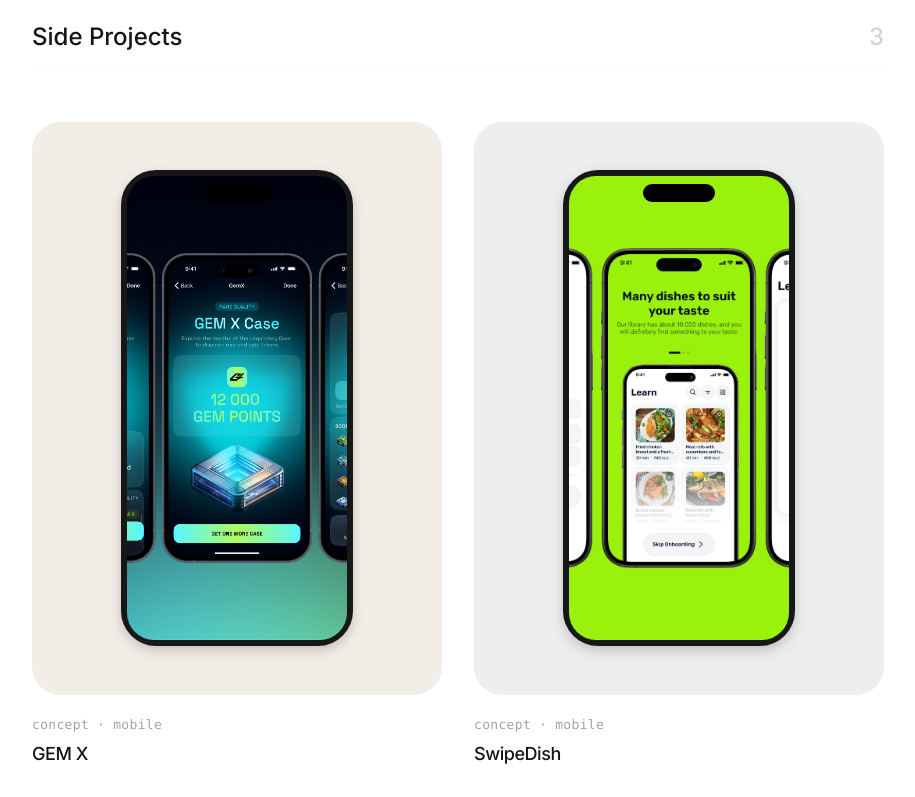
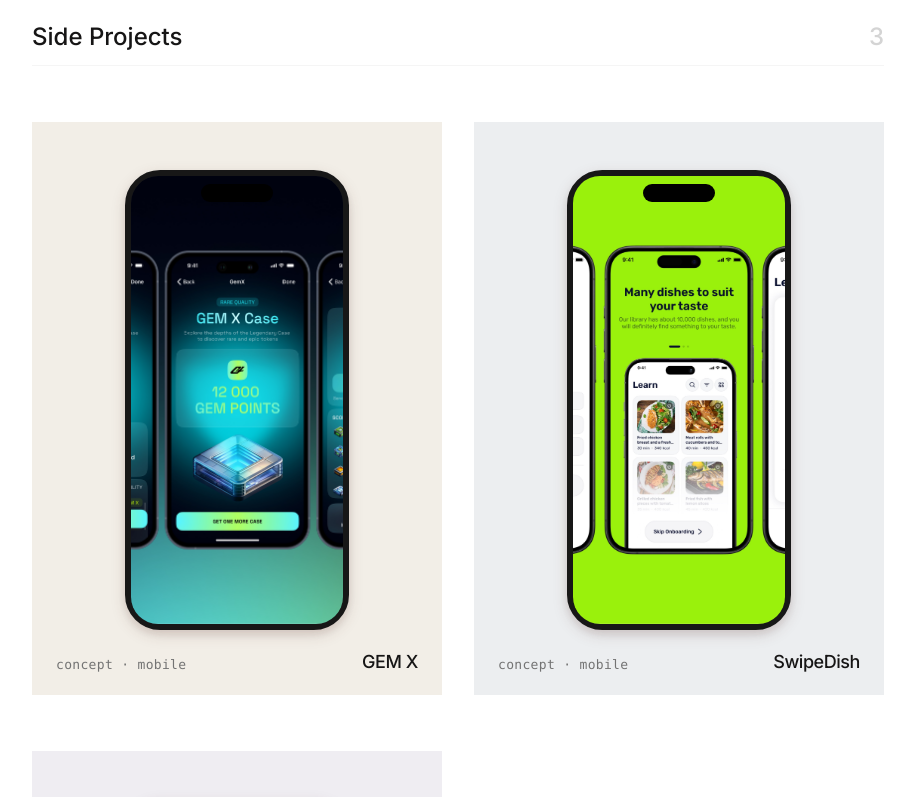
Before and after one commit to de-nsign/portfolio, a Next.js app: page /igaming in a window 1280 px wide. Shown: the part 2860-3657 px from the top of the page, without its empty margins (182-1097 px from the left). Built offline with nearby package versions, Linux system fonts and the light colour scheme; a web font is replaced by a local one.

Commit message:
Side Projects: square card corners, caption in bottom corners
Drop the panel border-radius (sharp corners) and move the caption inside the
card: category tags in the bottom-left, title in the bottom-right.

Co-Authored-By: Claude Opus 4.8 <noreply@anthropic.com>

```diff
--- a/src/components/igaming/SideProjects.tsx
+++ b/src/components/igaming/SideProjects.tsx
@@ -35,23 +35,19 @@ export default function SideProjects() {
           return (
             <article key={p.slug} className="group">
               <div
-                className="flex items-center justify-center rounded-[28px] py-12"
+                className="relative flex justify-center px-6 pt-12 pb-16"
                 style={{ backgroundColor: PANEL_TINTS[i % PANEL_TINTS.length] }}
               >
                 <PhoneMock src={p.image} alt={`${p.title} — concept`} />
+
+                {/* Caption tucked into the bottom corners of the card */}
+                <p className="absolute bottom-5 left-6 font-mono text-[13px] tracking-wide text-neutral-500">
+                  {kinds.join(" · ")}
+                </p>
+                <h3 className="absolute bottom-5 right-6 text-[18px] font-medium tracking-tight text-ink">
+                  {p.title}
+                </h3>
               </div>
-
-              <p className="mt-5 flex items-center gap-2 font-mono text-[13px] tracking-wide text-neutral-400">
-                {kinds.map((k, j) => (
-                  <span key={k} className="flex items-center gap-2">
-                    {j > 0 && <span aria-hidden>·</span>}
-                    {k}
-                  </span>
-                ))}
-              </p>
-              <h3 className="mt-1.5 text-[18px] font-medium tracking-tight text-ink">
-                {p.title}
-              </h3>
             </article>
           );
         })}
```
